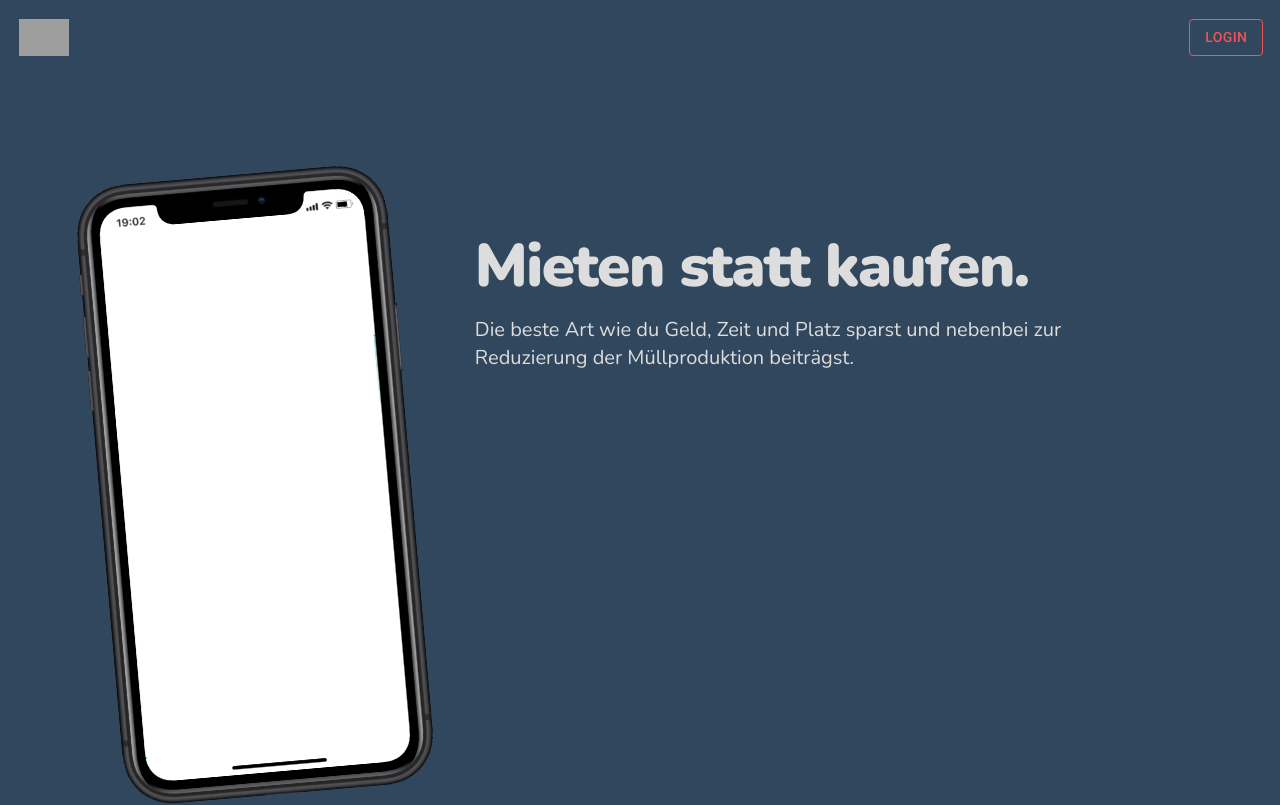
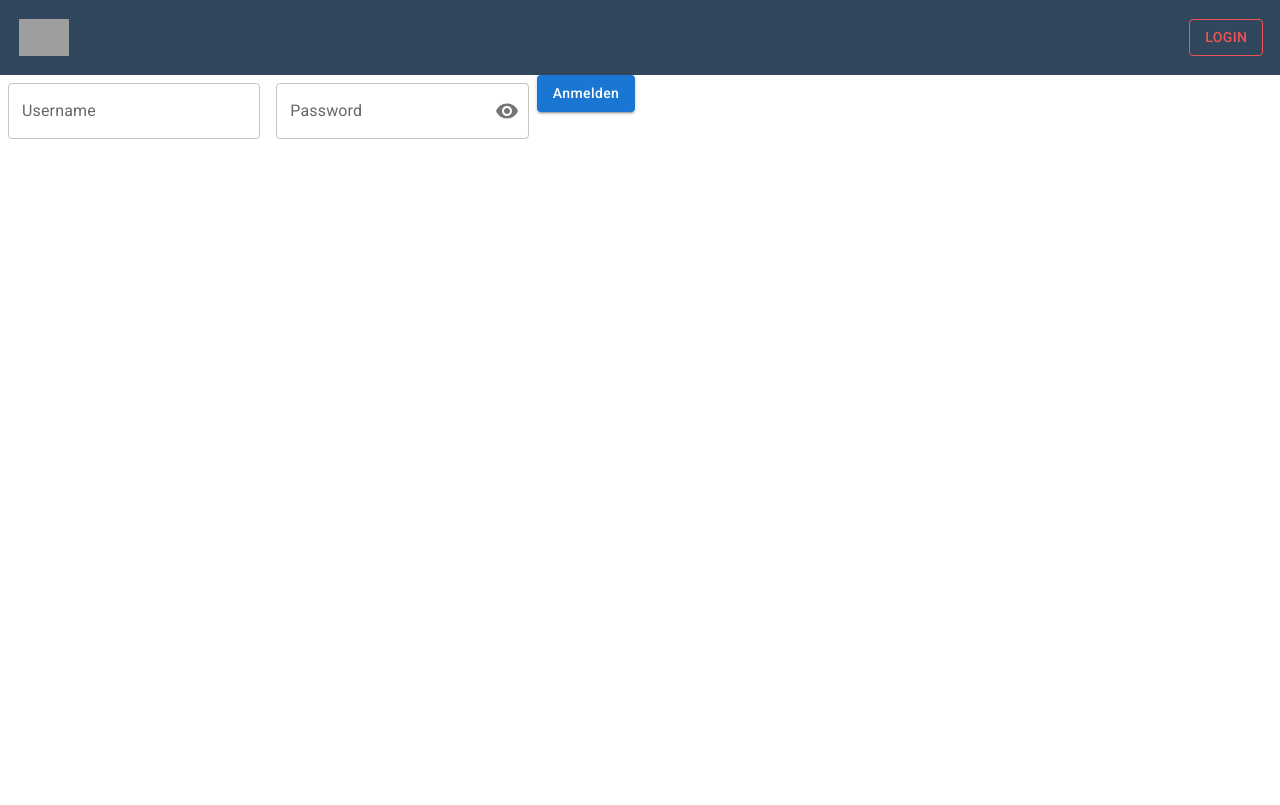
Before and after one commit to steinerphil/justuseapp, a React (Create React App) app in the folder frontend/: page /login in a window 1280 px wide. Shown: the top 805 px of the page. Built offline with nearby package versions, Linux system fonts and the light colour scheme; grey boxes are pictures that could not be loaded.

Commit message:
implement Loginpage skeleton and react routes

```diff
--- a/frontend/src/App.js
+++ b/frontend/src/App.js
@@ -1,13 +1,22 @@
 import './App.css'
 import Header from "./components/header";
 import Homepage from "./pages/Homepage";
+import {Route, Switch} from "react-router-dom";
+import Login from "./pages/Login";
 
 function App() {
 
     return (
         <div className="App">
             <Header className="App-header"/>
-            <Homepage/>
+            <Switch>
+                <Route exact path="/">
+                    <Homepage/>
+                </Route>
+                <Route exact path="/login">
+                    <Login/>
+                </Route>
+            </Switch>
         </div>
     );
 }
--- a/frontend/src/components/header.js
+++ b/frontend/src/components/header.js
@@ -3,13 +3,15 @@ import logo from "../components/images/longsmallwhitepransp.png"
 import Button from '@mui/material/Button';
 
 function Header() {
+
     return (
         <HeaderContainer>
-            <Logo src={logo} alt="logo"/>
+            <Logo src={logo} onClick={() => window.open("/", "_blank")} alt="logo"/>
             <LoginButton variant="outlined">Login</LoginButton>
         </HeaderContainer>
     )
 }
+
 export default Header
 
 const HeaderContainer = styled.section`
@@ -20,12 +22,12 @@ align-items: center;
 `
 
 const Logo = styled.img`
-  @media(min-width: 260px) {
+  @media (min-width: 260px) {
     margin-left: 1.5%;
     width: auto;
     height: 50%
   }
-  @media(max-width: 259px){
+  @media (max-width: 259px) {
     visibility: hidden;
     position: absolute;
   }
@@ -33,22 +35,22 @@ const Logo = styled.img`
 `
 
 const LoginButton = styled(Button)`
-  &&{
+  && {
 
     color: #F05454;
     border-color: #F05454;
 
-  :hover{
+    :hover {
       border-color: #DDDDDD;
       color: #DDDDDD;
     }
 
-  @media(min-width: 260px) {
+    @media (min-width: 260px) {
       position: absolute;
       right: 1.3%;
     }
 
-  @media(max-width: 259px){
+    @media (max-width: 259px) {
       margin: auto;
     }
   }
--- a/frontend/src/index.js
+++ b/frontend/src/index.js
@@ -3,12 +3,15 @@ import ReactDOM from 'react-dom';
 import './index.css';
 import App from './App';
 import reportWebVitals from './reportWebVitals';
+import {BrowserRouter as Router} from "react-router-dom";
 
 ReactDOM.render(
-  <React.StrictMode>
-    <App />
-  </React.StrictMode>,
-  document.getElementById('root')
+    <React.StrictMode>
+        <Router>
+            <App/>
+        </Router>
+    </React.StrictMode>,
+    document.getElementById('root')
 );
 
 // If you want to start measuring performance in your app, pass a function
--- /dev/null
+++ b/frontend/src/pages/Login.js
@@ -0,0 +1,80 @@
+import IconButton from '@mui/material/IconButton';
+import OutlinedInput from '@mui/material/OutlinedInput';
+import InputLabel from '@mui/material/InputLabel';
+import InputAdornment from '@mui/material/InputAdornment';
+import FormControl from '@mui/material/FormControl';
+import Visibility from '@mui/icons-material/Visibility';
+import VisibilityOff from '@mui/icons-material/VisibilityOff';
+import {useState} from "react";
+import Button from "@mui/material/Button";
+import styled from "styled-components/macro";
+
+export default function Login() {
+
+    const [values, setValues] = useState({
+        username: '',
+        password: '',
+        showPassword: false,
+    });
+
+    const handleChange = (prop) => (event) => {
+        setValues({ ...values, [prop]: event.target.value });
+    };
+
+    const handleClickShowPassword = () => {
+        setValues({
+            ...values,
+            showPassword: !values.showPassword,
+        });
+    };
+
+    const handleMouseDownPassword = (event) => {
+        event.preventDefault();
+    };
+
+    return (
+        <>
+            <FormControl sx={{ m: 1, width: '25ch' }} variant="outlined">
+                <InputLabel htmlFor="outlined-adornment-username">Username</InputLabel>
+                <OutlinedInput
+                    id="outlined-adornment-username"
+                    value={values.username}
+                    onChange={handleChange('username')}
+                    label="Username"
+                />
+            </FormControl>
+
+            <FormControl sx={{ m: 1, width: '25ch' }} variant="outlined">
+                <InputLabel htmlFor="outlined-adornment-password">Password</InputLabel>
+                <OutlinedInput
+                    id="outlined-adornment-password"
+                    type={values.showPassword ? 'text' : 'password'}
+                    value={values.password}
+                    onChange={handleChange('password')}
+                    endAdornment={
+                        <InputAdornment position="end">
+                            <IconButton
+                                aria-label="toggle password visibility"
+                                onClick={handleClickShowPassword}
+                                onMouseDown={handleMouseDownPassword}
+                                edge="end"
+                            >
+                                {values.showPassword ? <VisibilityOff /> : <Visibility />}
+                            </IconButton>
+                        </InputAdornment>
+                    }
+                    label="Password"
+                />
+            </FormControl>
+            <SubmitButton variant="contained" disableRipple>Anmelden</SubmitButton>
+        </>
+    )
+
+
+}
+
+const SubmitButton = styled(Button)`
+    &&{
+      text-transform: none;
+    }
+`
```
Lines whose indentation alone changed are shown as unchanged.
